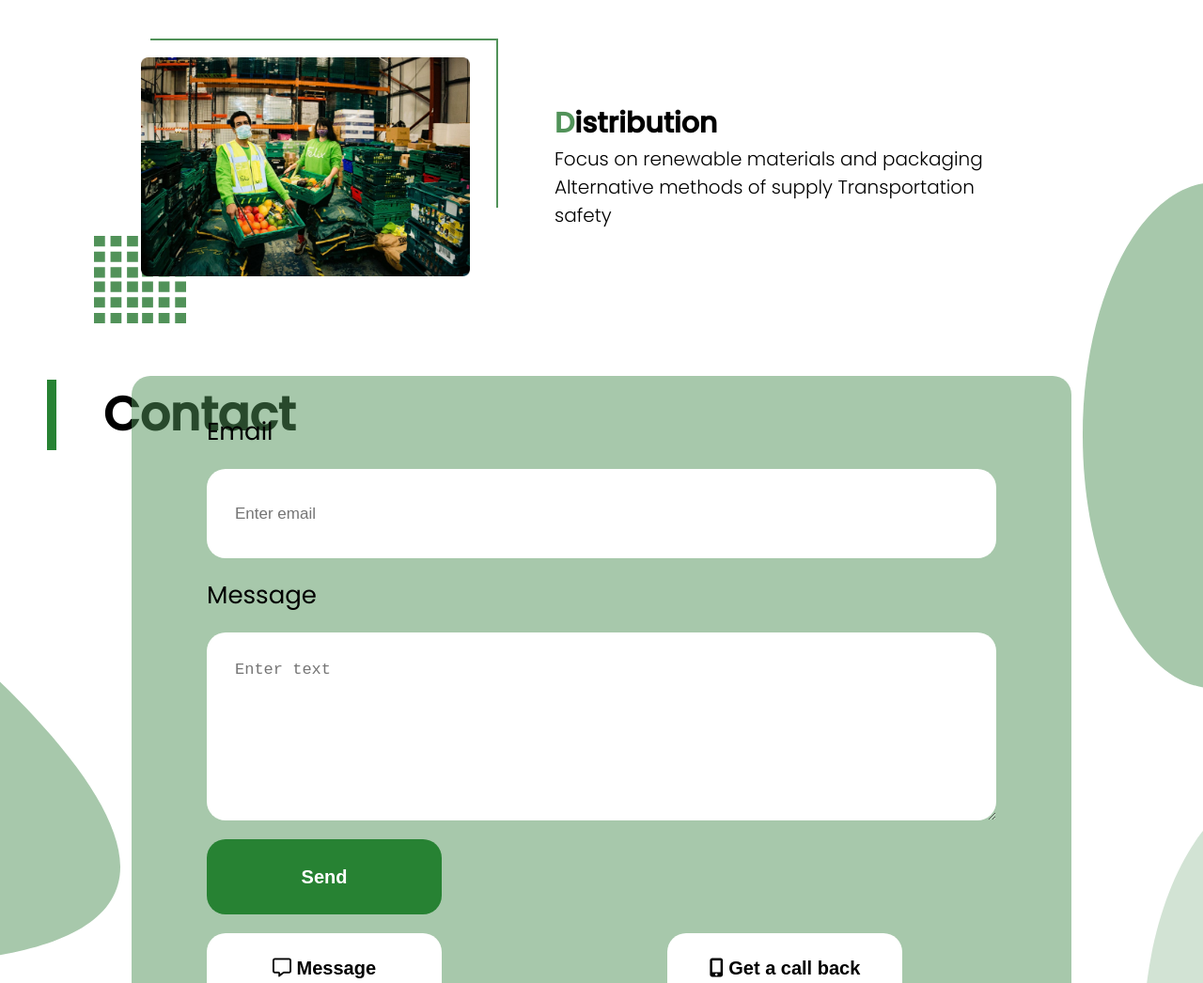
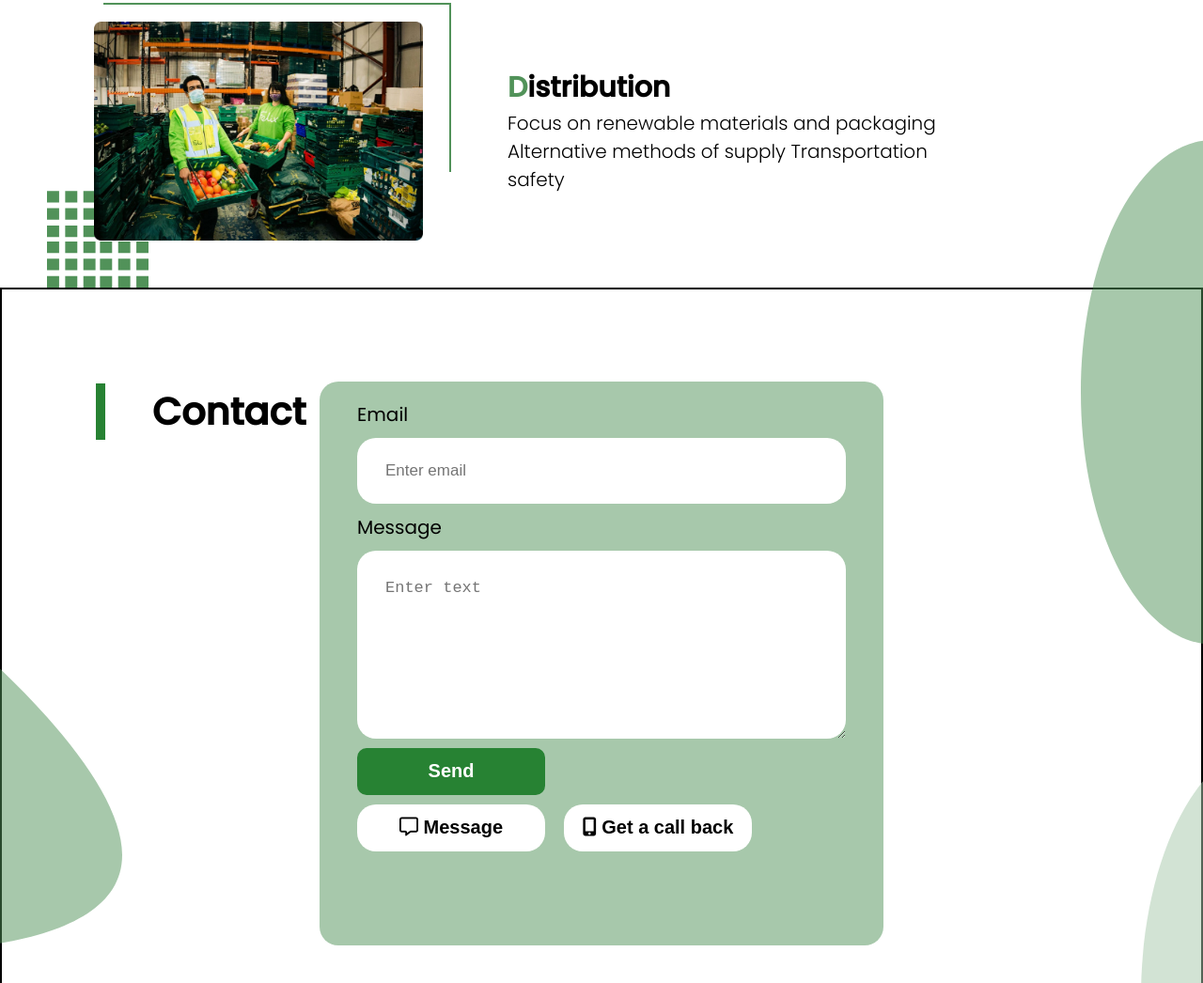
Before and after one commit to Ayush-may/steamTroops.github.io, a plain HTML site: page index.html in a window 1280 px wide. Shown: the part 2540-3586 px from the top of the page at 94% size. Drawn offline with nearby package versions, Linux system fonts and the light colour scheme.

Commit message:
contact updated

```diff
--- a/index.html
+++ b/index.html
@@ -131,7 +131,7 @@
             </div>
             <div class="card">
                 <div class="card-right-side pd">
-                    <img src="assets/pexels-joão-jesus-1084540.png"  alt="">
+                    <img src="assets/pexels-joão-jesus-1084540.png" class="imgaa" alt="">
                     <div class="text-side">
                         <span class=" first-letter">F<span class="other-letter">arming</span></span>
                         <span class="desc-letter">Segregate crop Store crops safely. Wash before manufacturing Take care
@@ -149,7 +149,7 @@
                         <span class="desc-letter">Segregate crop Store crops safely. Wash before manufacturing Take care
                             of work areas</span>
                     </div>
-                    <img src="assets/Image 25.png" alt="">
+                    <img src="assets/Image 25.png" width="400px" alt="">
 
                     <div class="card-back-deco left-first">
                         <div class="border"></div>
--- a/style.css
+++ b/style.css
@@ -212,7 +212,7 @@ a {
 
 .grid-text-area p {
     margin-top: 15%;
-    font-size: 25px;
+    font-size: 22px;
     width: 900px;
     font-weight: 400;
     font-family: 'Poppins', sans-serif;
@@ -293,7 +293,7 @@ a {
 }
 
 .card {
-    padding: 10px 50px;
+    /* padding: 10px 60px; */
 }
 
 .card-left-side {
@@ -305,7 +305,9 @@ a {
     position: relative;
 }
 
-.card-left-side img {}
+.card-left-side .imgaa {
+
+}
 
 .card-left-side .text-side {
     margin-left: auto;
@@ -378,8 +380,8 @@ a {
 .left-first .border {
     z-index: -1;
     position: absolute;
-    right: 200px;
-    bottom: 20px;
+    right: 150px;
+    bottom: 80px;
     border-top: none;
     border-right: none;
     border-left: 2px solid #519259;
@@ -438,47 +440,51 @@ a {
 .contact {
     width: 100%;
     height: 100vh;
-    padding: 50px;
+    padding: 100px;
+    border: 2px solid black;
     position: relative;
 }
 
 .contact-title {
     font-family: 'Poppins', sans-serif;
     font-weight: bold;
-    font-size: 50px;
+    font-size:40px;
     border-left: 10px solid #278233;
     padding: 0px 50px;
 }
 
+
+
 .form {
-    width: 1000px;
-    /* height: 700px; */
+    width: 600px;
+    height: 600px;
     background-color: #51925980;
     border-radius: 20px;
     position: absolute;
     top: 50%;
     left: 50%;
-    padding: 40px 80px;
+    padding: 20px 40px;
     transform: translate(-50%, -50%);
     display: flex;
     flex-direction: column;
-    gap: 20px;
+    gap: 10px;
 }
 
 .inner-form {
     display: flex;
     flex-direction: column;
-    gap: 20px;
+    gap: 10px;
+    justify-content: space-between;
 }
 
 .label-size {
-    font-size: 26px;
+    font-size: 20px;
     /* font-weight: bold; */
     font-family: 'Poppins', sans-serif;
 }
 
 .input-size {
-    height: 95px;
+    height: 70px;
     width: 100%;
     border: none;
     font-size: 17px;
@@ -492,10 +498,10 @@ a {
 
 .send-btn {
     display: block;
-    width: 250px;
-    height: 80px;
+    width: 200px;
+    height: 50px;
     border: none;
-    border-radius: 20px;
+    border-radius: 10px;
     font-size: 20px;
     background-color: #278233;
     color: white;
@@ -505,12 +511,13 @@ a {
 .inner-form-two-btn {
     display: flex;
     align-items: center;
-    justify-content: space-between;
+    gap: 20px;
+    /* justify-content: space-between; */
 }
 
 .inner-form-two-btn button {
-    width: 250px;
-    height: 75px;
+    width: 200px;
+    height: 50px;
     border: none;
     border-radius: 20px;
     font-size: 20px;
```
